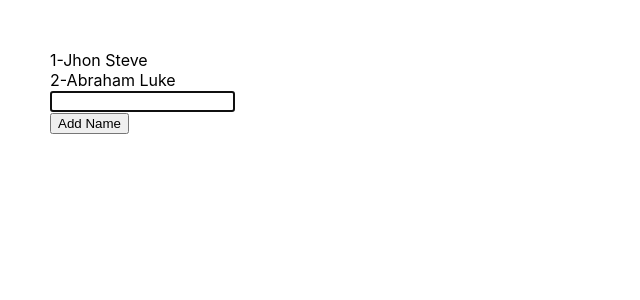
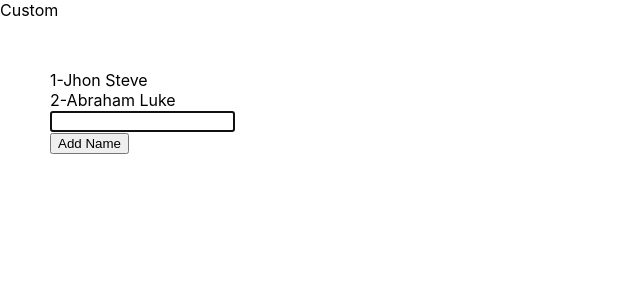
Before and after one commit to mabuhanifa/use-ref-hook, a React (Create React App) app: page / in a window 1280 px wide. Shown: the top 300 px of the page, without its empty margins (0-640 px from the left). Built offline with nearby package versions, Linux system fonts and the light colour scheme.

Commit message:
<CustomRef />

```diff
--- a/src/App.js
+++ b/src/App.js
@@ -1,39 +1,12 @@
-import { useEffect, useRef, useState } from "react";
 import "./App.css";
+import Custom from "./Components/Custom";
+import CustomRef from "./Components/CustomRef";
 
 function App() {
-  const inputRef = useRef(null);
-  const id = useRef(1);
-  useEffect(() => {
-    inputRef.current.focus();
-  }, []);
-
-  const [names, setNames] = useState([
-    { id: id.current++, name: "Jhon Steve" },
-    { id: id.current++, name: "Abraham Luke" },
-  ]);
-
-  const onAddName = () => {
-    setNames([...names, { id: id.current++, name: inputRef.current.value }]);
-  };
   return (
-    <div className="main">
-      <div>
-        {names.map((name) => (
-          <div key={name.id}>
-            {name.id}-{name.name}
-          </div>
-        ))}
-      </div>
-      <div>
-        <input type="text" ref={inputRef} />
-      </div>
-      <div>
-        <button onClick={onAddName}>Add Name</button>
-      </div>
-      <div>
-        <div>{JSON.stringify()}</div>
-      </div>
+    <div>
+      <Custom />
+      <CustomRef />
     </div>
   );
 }
--- a/src/Components/CustomRef.js
+++ b/src/Components/CustomRef.js
@@ -1,7 +1,38 @@
-import React from 'react'
+import React, { useEffect, useRef, useState } from "react";
 
 export default function CustomRef() {
+  const inputRef = useRef(null);
+  const id = useRef(1);
+  useEffect(() => {
+    inputRef.current.focus();
+  }, []);
+
+  const [names, setNames] = useState([
+    { id: id.current++, name: "Jhon Steve" },
+    { id: id.current++, name: "Abraham Luke" },
+  ]);
+
+  const onAddName = () => {
+    setNames([...names, { id: id.current++, name: inputRef.current.value }]);
+  };
   return (
-    <div>CustomRef</div>
-  )
+    <div className="main">
+      <div>
+        {names.map((name) => (
+          <div key={name.id}>
+            {name.id}-{name.name}
+          </div>
+        ))}
+      </div>
+      <div>
+        <input type="text" ref={inputRef} />
+      </div>
+      <div>
+        <button onClick={onAddName}>Add Name</button>
+      </div>
+      <div>
+        <div>{JSON.stringify()}</div>
+      </div>
+    </div>
+  );
 }
```
